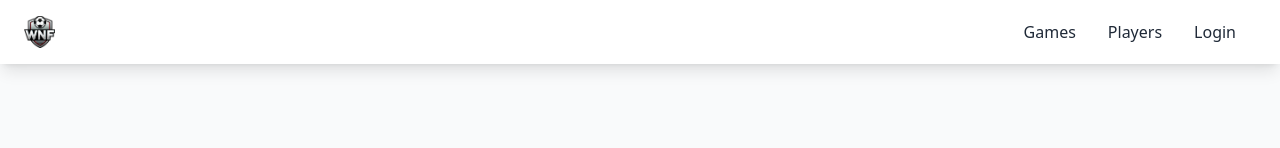
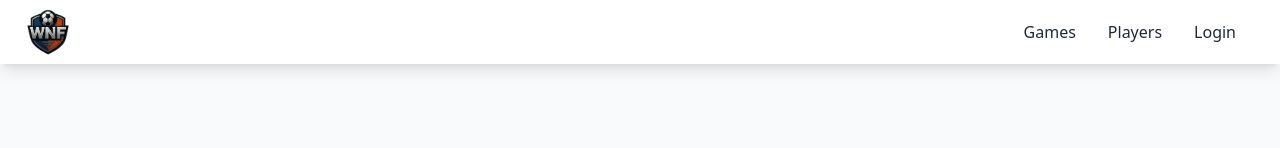
Before and after one commit to thedelph/WNF, a React (Vite) app: page /admin/players in a window 1280 px wide. Shown: the top 148 px of the page. Built offline with nearby package versions, Linux system fonts and the light colour scheme; no server answers; the database is empty.

Commit message:
new logo

```diff
--- a/src/components/layout/Header.tsx
+++ b/src/components/layout/Header.tsx
@@ -80,7 +80,7 @@ const Header: React.FC = () => {
       <div className="container mx-auto px-4">
         <div className="flex-1">
           <Link to="/" className="flex items-center" onClick={() => setIsMenuOpen(false)}>
-            <img src="/assets/wnf.webp" alt="WNF Logo" className="h-8 w-auto" />
+            <img src="/assets/wnf-logo-removed-bg.png" alt="WNF Logo" className="h-12 w-auto" />
           </Link>
         </div>
         <div className="flex-none hidden lg:block">
--- a/src/components/player-card/PlayerCardBack.tsx
+++ b/src/components/player-card/PlayerCardBack.tsx
@@ -75,10 +75,11 @@ export const PlayerCardBack: React.FC<PlayerCardProps> = ({
         style={{ mixBlendMode: 'soft-light' }}
       >
         <img
-          src="/assets/wnf.webp"
+          src="/assets/wnf-logo-removed-bg.png"
           alt=""
-          className="w-2/3 h-auto opacity-5"
+          className="w-4/5 h-auto"
           style={{
+            opacity: 0.08,
             filter: 'grayscale(100%) brightness(1.5) contrast(1.2)',
             transform: 'rotate(-20deg)'
           }}
--- a/src/components/player-card/PlayerCardFront.tsx
+++ b/src/components/player-card/PlayerCardFront.tsx
@@ -200,10 +200,11 @@ export const PlayerCardFront: React.FC<PlayerCardProps & {
         style={{ mixBlendMode: 'soft-light' }}
       >
         <img
-          src="/assets/wnf.webp"
+          src="/assets/wnf-logo-removed-bg.png"
           alt=""
-          className="w-2/3 h-auto opacity-5"
+          className="w-4/5 h-auto"
           style={{
+            opacity: 0.08,
             filter: 'grayscale(100%) brightness(1.5) contrast(1.2)',
             transform: 'rotate(-20deg)'
           }}
```
Also changed, not shown: public/assets/wnf-logo-removed-bg.png (added), public/assets/wnf-logo.png (added).
